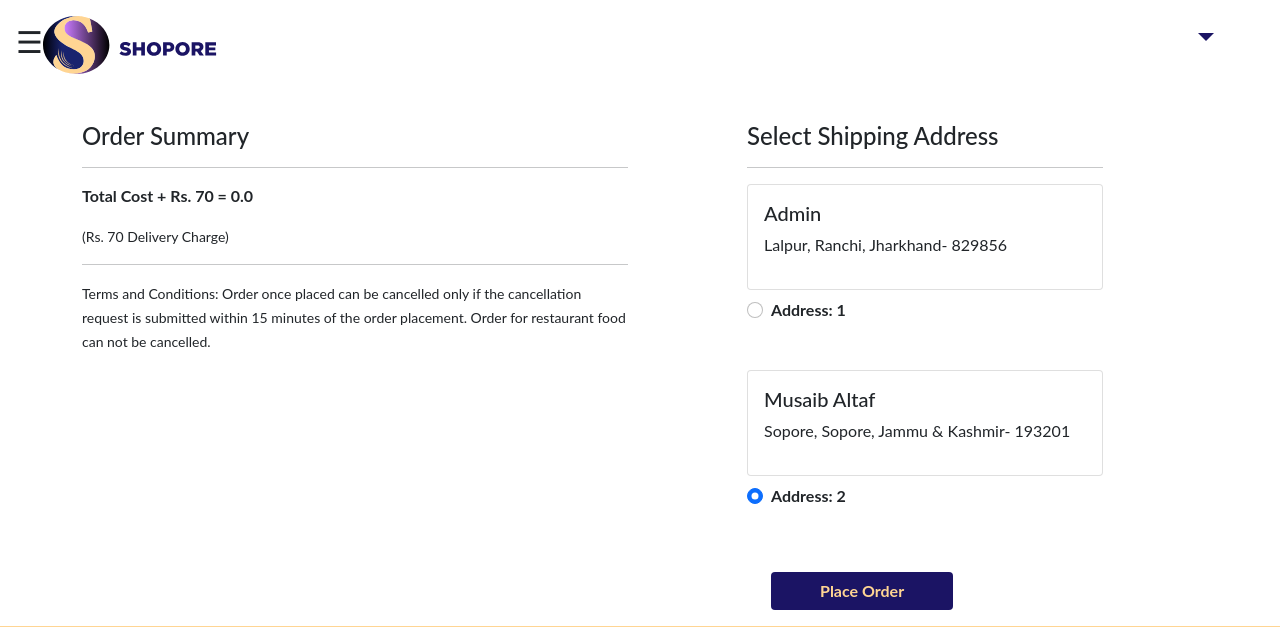
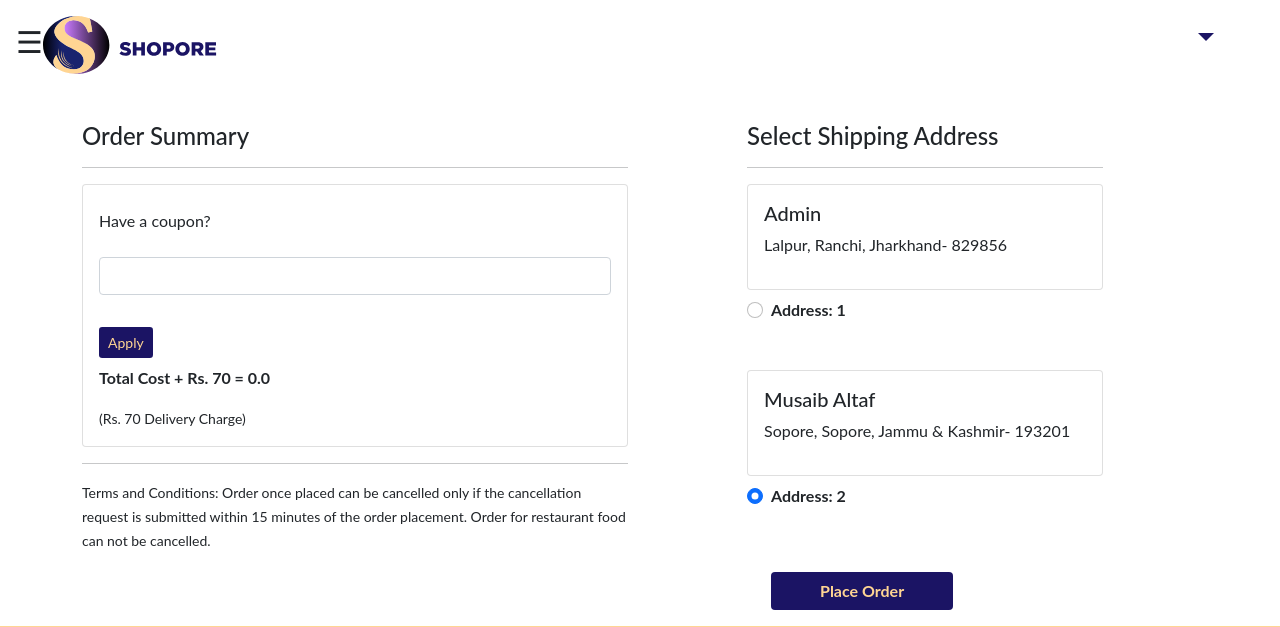
Before and after one commit to musaib-js/shopore, a Django app: page /checkout/ in a window 1280 px wide. Shown: the top 627 px of the page. Run offline with Django 3.2, Linux system fonts and the light colour scheme; a user stored in the database is signed in; data comes from the database, SQL or seed files in the repository; both versions use the stored data as it was after the commit; some libraries are stand-ins or nearby versions; some web fonts are replaced.

Commit message:
couponnn commit

```diff
--- a/app/templates/app/addtocart.html
+++ b/app/templates/app/addtocart.html
@@ -51,7 +51,6 @@
        <li class="list-group-item d-flex justify-content-between align-items-center border-0 px-0 pb-0">Amount<span>Rs. <span id="amount">{{amount|floatformat:2}}</span> </span></li>
        <li class="list-group-item d-flex justify-content-between align-items-center border-0 px-0">Shipping<span>Rs. 70.00</span></li>
        {% comment %} <li class="list-group-item d-flex justify-content-between align-items-center border-0 px-0">Have a coupon?<span><form method = "post"><input type = "text" class = "form-control" name = "coupon">{% csrf_token %}</form></span></li> {% endcomment %}
-       <li class="list-group-item d-flex justify-content-between align-items-center border-0 px-0">Have a coupon?<span><form method = "POST" id = "coupon-form"> <input class = "form-control" name = "coupon" id = "coupon" required> <span><input class="btn btn-sm btn-remove my-2" type="submit" value="Apply">{% csrf_token %}</form></span></li>
        <hr>
        <li class="list-group-item d-flex justify-content-between align-items-center border-0 px-0 mb-3">
         <div>
@@ -67,6 +66,7 @@
 
  </div>
 </div>
+{% endblock main-content%}
 {% comment %} <div class="container">
  <div class="row">
   <div class="col-sm-8">
@@ -79,7 +79,7 @@
   </div>
  </div>
 </div> {% endcomment %}
-{% endblock main-content %}
+{% comment %} {% endblock main-content %}
 {% block ajax %}
 <script type="text/javascript">
     $(document).on('submit','#coupon-form',function(e){
@@ -98,4 +98,4 @@
             })
         });
     </script>
-{% endblock ajax %}
+{% endblock ajax %} {% endcomment %}
--- a/app/templates/app/checkout.html
+++ b/app/templates/app/checkout.html
@@ -12,8 +12,13 @@
                 </div>
             </div>
             {% endfor %}
+            <div class="card mb-2">
+                <div class="card-body">
+            <div> <p class="list-group-item d-flex justify-content-between align-items-center border-0 px-0">Have a coupon?</p><span><form method = "POST" id = "coupon-form"> <input class = "form-control" name = "coupon" id = "coupon" required> <small class = "my-2" style = "color:red;"> {% for x in messages %}{{x}}{% endfor %}</small> <br> <span><input class="btn btn-sm btn-remove my-2" type="submit" value="Apply">{% csrf_token %}</form></span></div>
             <p class="fw-bold">Total Cost + Rs. 70 = {{totalcost}}</p>
             <small>(Rs. 70 Delivery Charge)</small>
+        </div>
+    </div>
             <hr>
             <small>Terms and Conditions: Order once placed can be cancelled only if the cancellation request is submitted within 15 minutes of the order placement. Order for restaurant food can not be cancelled.</small>
         </div>
--- a/app/views.py
+++ b/app/views.py
@@ -49,19 +49,8 @@ def add_to_cart(request):
 @login_required
 def show_cart(request):
 	totalitem = 0
-	coupondiscount = 0
+	coupondiscountt = 0
 	if request.user.is_authenticated:
-		if request.method == "POST":
-			inputcoupon = request.POST['coupon']
-			matchcoupon = Coupon.objects.all()
-			print(matchcoupon)
-			print(inputcoupon)
-
-			if inputcoupon ==  matchcoupon:
-				coupondiscountt = matchcoupon.worth
-				print(coupondiscountt)
-			else:
-				coupondiscount = 0
 		totalitem = len(Cart.objects.filter(user=request.user))
 		user = request.user
 		cart = Cart.objects.filter(user=user)
@@ -74,8 +63,9 @@ def show_cart(request):
 			for p in cart_product:
 				tempamount = (p.quantity * p.product.discounted_price)
 				amount += tempamount
-			totalamount = amount+shipping_amount-coupondiscount
-			return render(request, 'app/addtocart.html', {'carts':cart, 'amount':amount, 'totalamount':totalamount, 'totalitem':totalitem})
+			totalamount = (amount+shipping_amount)-coupondiscountt
+			print(totalamount)
+			return render(request, 'app/addtocart.html', {'carts':cart, 'amount':amount, 'totalamount':totalamount, 'totalitem':totalitem,})
 		else:
 			return render(request, 'app/emptycart.html', {'totalitem':totalitem})
 	else:
@@ -135,6 +125,21 @@ def minus_cart(request):
 
 @login_required
 def checkout(request):
+	coupondiscountt = 0
+	if request.method == "POST":
+			inputcoupon = request.POST['coupon']
+			matchcoupon = Coupon.objects.filter(title = inputcoupon)[0]
+			print(matchcoupon)
+			print(inputcoupon)
+
+			if inputcoupon ==  matchcoupon.title:
+				coupondiscountt = matchcoupon.worth
+				print(coupondiscountt)
+				messages.success(request, "Coupon Applied Successfully")
+			else:
+				coupondiscountt = 0
+				print(coupondiscountt)
+				messages.error(request, "Coupon invalid or expired")
 	user = request.user
 	add = Customer.objects.filter(user=user)
 	cart_items = Cart.objects.filter(user=request.user)
@@ -146,7 +151,7 @@ def checkout(request):
 		for p in cart_product:
 			tempamount = (p.quantity * p.product.discounted_price)
 			amount += tempamount
-		totalamount = amount+shipping_amount
+		totalamount = amount+shipping_amount-coupondiscountt
 	return render(request, 'app/checkout.html', {'add':add, 'cart_items':cart_items, 'totalcost':totalamount})
 
 @login_required
```
Also changed, not shown: db.sqlite3.
